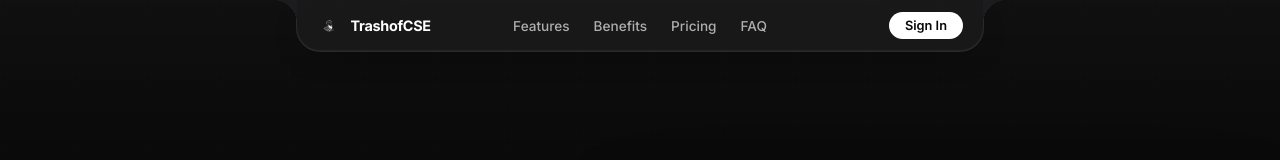
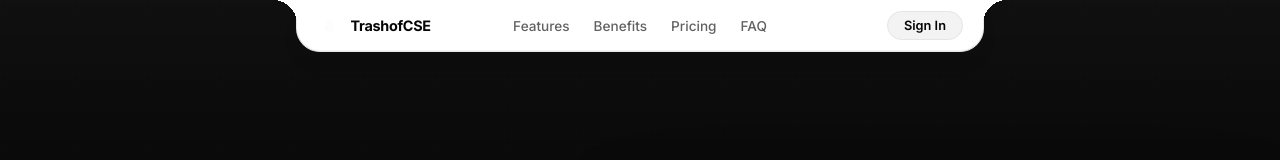
Before and after one commit to mongooseintown/TrashofCSE-Project, a React (Vite) app in the folder frontend/: page / in a window 1280 px wide. Shown: the top 160 px of the page. Built offline with nearby package versions, Linux system fonts and the light colour scheme.

Commit message:
Make navbar solid white

```diff
--- a/frontend/src/components/Navbar.css
+++ b/frontend/src/components/Navbar.css
@@ -20,23 +20,20 @@
   width: 100%;
   height: 52px;
   max-height: 52px;
-  background-color: var(--nav-bg);
-  border: 1px solid var(--nav-border);
+  background-color: #ffffff;
+  border: 1px solid #e7e7e7;
   border-top: none;
   border-radius: 0 0 24px 24px;
   box-shadow:
-    0 12px 30px -10px var(--shadow-nav),
-    inset 0 -1px 0px rgba(255, 255, 255, 0.05);
+    0 12px 30px -16px rgba(0, 0, 0, 0.22),
+    inset 0 -1px 0px rgba(0, 0, 0, 0.04);
   padding: 0 1.25rem;
   box-sizing: border-box;
   transition:
     max-height 0.4s cubic-bezier(0.16, 1, 0.3, 1),
-    background-color 0.3s ease,
     border-color 0.3s ease,
     box-shadow 0.3s ease;
   overflow: visible;
-  backdrop-filter: blur(60px);
-  -webkit-backdrop-filter: blur(60px);
 }
 
 /* Outward shoulder curve fillets */
@@ -53,12 +50,12 @@
 
 .glass-nav::before {
   left: -24px;
-  background: radial-gradient(circle at bottom left, transparent 24px, var(--nav-bg-solid) 24px);
+  background: radial-gradient(circle at bottom left, transparent 24px, #ffffff 24px);
 }
 
 .glass-nav::after {
   right: -24px;
-  background: radial-gradient(circle at bottom right, transparent 24px, var(--nav-bg-solid) 24px);
+  background: radial-gradient(circle at bottom right, transparent 24px, #ffffff 24px);
 }
 
 /* Top horizontal bar containing logo and mobile trigger button */
@@ -99,9 +96,8 @@
   font-family: 'Inter', sans-serif;
   font-size: 0.9rem;
   font-weight: 700;
-  color: var(--nav-link-hover);
+  color: #050505;
   letter-spacing: -0.3px;
-  transition: color 0.3s ease;
 }
 
 /* Menu Content Container: contains links and action buttons */
@@ -122,7 +118,7 @@
 }
 
 .nav-link {
-  color: var(--nav-link);
+  color: rgba(0, 0, 0, 0.62);
   text-decoration: none;
   font-family: 'Inter', sans-serif;
   font-size: 0.85rem;
@@ -131,13 +127,13 @@
 }
 
 .nav-link:hover {
-  color: var(--nav-link-hover);
+  color: #000000;
 }
 
 .btn-nav-theme-toggle {
   background: none;
   border: none;
-  color: var(--nav-link);
+  color: rgba(0, 0, 0, 0.62);
   cursor: pointer;
   display: flex;
   align-items: center;
@@ -147,7 +143,7 @@
 }
 
 .btn-nav-theme-toggle:hover {
-  color: var(--nav-link-hover);
+  color: #000000;
   transform: rotate(15deg);
 }
 
@@ -166,9 +162,9 @@
   align-items: center;
   justify-content: center;
   gap: 0.4rem;
-  background-color: var(--nav-btn-bg);
-  color: var(--nav-btn-text);
-  border: none;
+  background-color: #f3f3f3;
+  color: #050505;
+  border: 1px solid #e5e5e5;
   border-radius: 50px;
   padding: 0.4rem 1rem;
   font-family: 'Inter', sans-serif;
@@ -179,7 +175,8 @@
 }
 
 .btn-nav-logout:hover {
-  opacity: 0.9;
+  opacity: 1;
+  background-color: #eaeaea;
   transform: translateY(-0.5px);
 }
 
@@ -249,7 +246,7 @@
     justify-content: center;
     background: none;
     border: none;
-    color: var(--nav-link-hover);
+    color: #050505;
     cursor: pointer;
     padding: 0.3rem;
     transition: transform 0.2s ease;
@@ -292,7 +289,7 @@
   .nav-link {
     font-size: 1.4rem;
     font-weight: 600;
-    color: var(--nav-link);
+    color: rgba(0, 0, 0, 0.68);
     letter-spacing: -0.5px;
     width: 100%;
     padding: 0.2rem 0;
@@ -300,7 +297,7 @@
   }
 
   .nav-link:hover, .nav-link:active {
-    color: var(--nav-link-hover);
+    color: #000000;
     transform: translateX(4px);
   }
 
@@ -310,7 +307,7 @@
     align-items: center;
     justify-content: flex-start;
     width: 100%;
-    color: var(--nav-link);
+    color: rgba(0, 0, 0, 0.68);
     padding: 0.2rem 0;
     transition: color 0.2s ease, transform 0.2s ease;
   }
@@ -320,7 +317,7 @@
   }
 
   .btn-nav-theme-toggle:hover, .btn-nav-theme-toggle:active {
-    color: var(--nav-link-hover);
+    color: #000000;
     transform: translateX(4px);
   }
 
```
